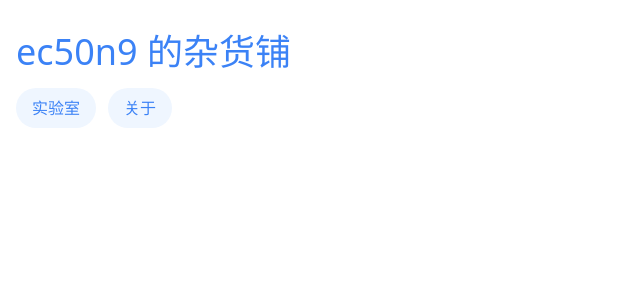
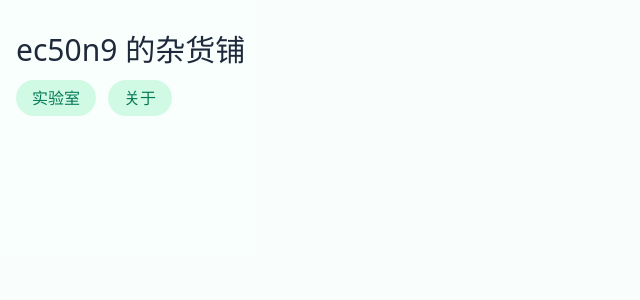
Before and after one commit to ec50n9/blog, a Nuxt app: page / in a window 1280 px wide. Shown: the top 300 px of the page, without its empty margins (0-640 px from the left). Built offline with nearby package versions, Linux system fonts and the light colour scheme.

Commit message:
全局背景颜色和字体颜色调整

```diff
--- a/components/AppFooter.vue
+++ b/components/AppFooter.vue
@@ -1,3 +1,5 @@
 <script lang="ts" setup></script>
 
-<template></template>
+<template>
+  <div></div>
+</template>
--- a/components/AppHeader.vue
+++ b/components/AppHeader.vue
@@ -6,6 +6,6 @@ defineProps<{
 
 <template>
   <div class="px-4 pt-8">
-    <h1 class="text-4xl c-blue-5">{{ title || "别来无恙！" }}</h1>
+    <h1 class="text-3xl c-slate-8">{{ title || "别来无恙！" }}</h1>
   </div>
 </template>
--- a/layouts/default.vue
+++ b/layouts/default.vue
@@ -2,7 +2,7 @@
 </script>
 
 <template>
-  <div>
+  <div class="min-h-screen bg-emerald-50/30 c-slate-7">
     <slot />
     <AppFooter />
   </div>
--- a/pages/index.vue
+++ b/pages/index.vue
@@ -12,11 +12,11 @@ const navList = useState("navList", () => [
 <template>
   <div>
     <AppHeader title="ec50n9 的杂货铺" />
-    <ul class="p-4 flex items-center flex-wrap gap-3">
+    <ul class="px-4 py-3 flex items-center flex-wrap gap-3">
       <li
         v-for="item in navList"
         :key="item.path"
-        class="px-4 py-2 rd-full bg-blue-50 c-blue-5"
+        class="px-4 py-1.5 rd-full bg-emerald-100 c-emerald-7"
       >
         <NuxtLink :to="item.path">{{ item.name }}</NuxtLink>
       </li>
--- a/pages/lab/index.vue
+++ b/pages/lab/index.vue
@@ -8,7 +8,7 @@ useHead({
   <div>
     <AppHeader title="小蜗实验室" />
     <ul class="p-4">
-      <li class="c-blue-5 underline">
+      <li class="c-emerald-7 underline">
         <NuxtLink to="/lab/magic-text-bg">神奇文字背景</NuxtLink>
       </li>
     </ul>
--- a/pages/lab/magic-text-bg.vue
+++ b/pages/lab/magic-text-bg.vue
@@ -8,7 +8,7 @@ onMounted(() => {
 </script>
 
 <template>
-  <div ref="container" class="h-screen of-auto">
+  <div ref="container" class="h-screen of-auto bg-orange-50">
     <div class="py-[50vh]">
       <h1 class="text-5xl text-center c-transparent">2024，万事可期</h1>
     </div>
```
